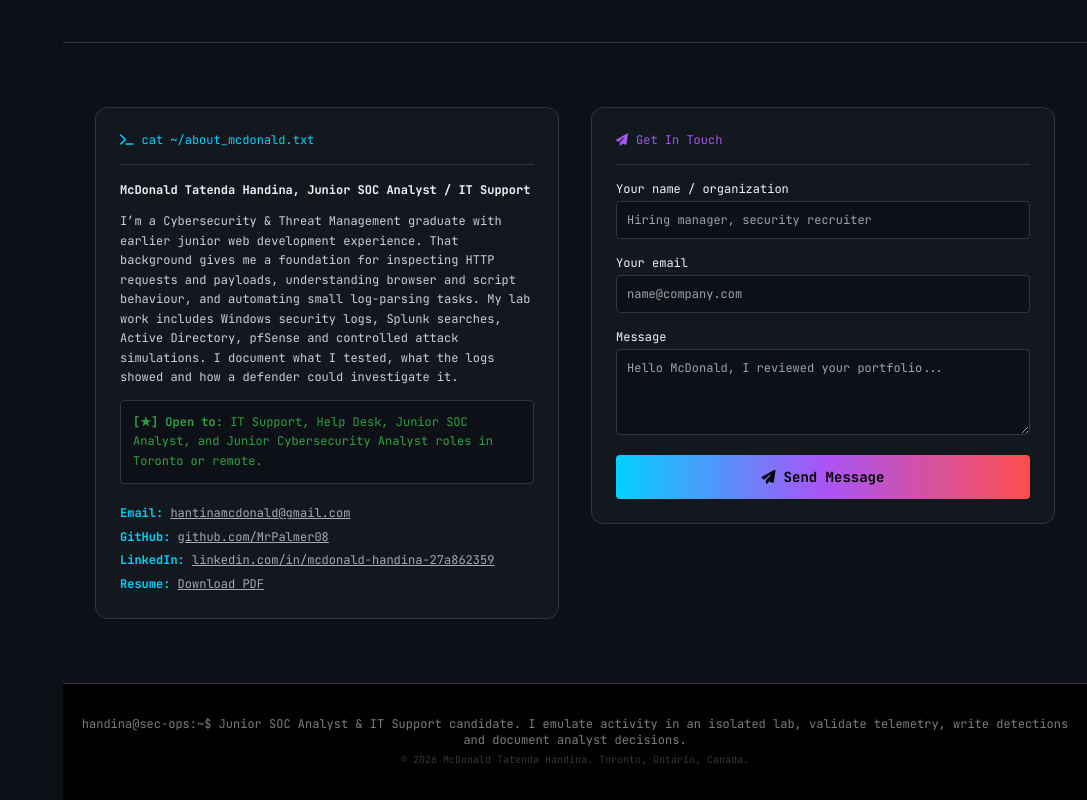
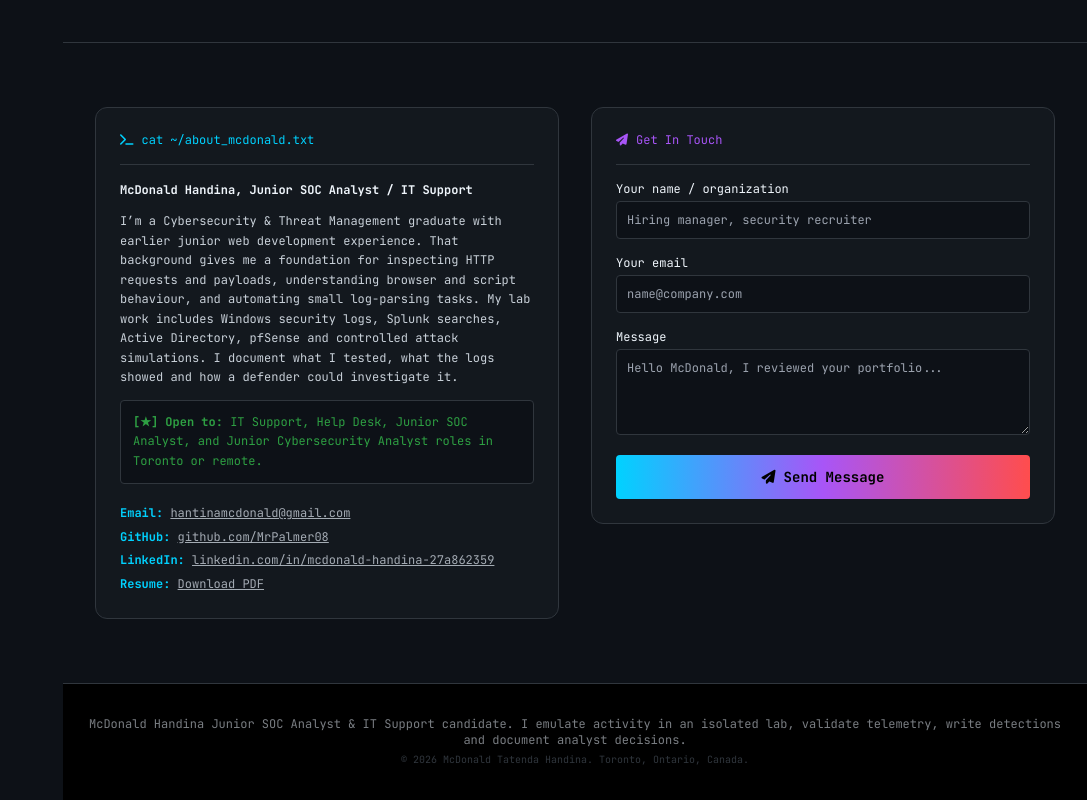
Before and after one commit to MrPalmer08/McDonald-Handina-Cybersecurity-Portfolio, a plain HTML site: page index.html in a window 1280 px wide. Shown: the part 10190-10990 px from the top of the page, without its empty margins (193-1280 px from the left). Drawn offline with nearby package versions, Linux system fonts and the light colour scheme.

Commit message:
Use consistent professional name throughout portfolio

```diff
--- a/index.html
+++ b/index.html
@@ -814,7 +814,7 @@
 
                     <div class="mt-4 font-mono text-xs text-cyber-text space-y-3 leading-relaxed">
                         <p class="text-cyber-heading font-bold">
-                            McDonald Tatenda Handina, Junior SOC Analyst / IT Support
+                            McDonald Handina, Junior SOC Analyst / IT Support
                         </p>
                         <p>
                             I’m a Cybersecurity & Threat Management graduate with earlier junior web development experience. That background gives me a foundation for inspecting HTTP requests and payloads, understanding browser and script behaviour, and automating small log-parsing tasks. My lab work includes Windows security logs, Splunk searches, Active Directory, pfSense and controlled attack simulations. I document what I tested, what the logs showed and how a defender could investigate it.
@@ -870,7 +870,7 @@
     <!-- Footer -->
     <footer class="py-8 bg-black border-t border-cyber-border font-mono text-xs text-center text-cyber-text/60">
         <div class="max-w-7xl mx-auto px-4">
-            <p>handina@sec-ops:~$ Junior SOC Analyst & IT Support candidate. I emulate activity in an isolated lab, validate telemetry, write detections and document analyst decisions.</p>
+            <p>McDonald Handina Junior SOC Analyst & IT Support candidate. I emulate activity in an isolated lab, validate telemetry, write detections and document analyst decisions.</p>
             <p class="mt-1 text-[10px] text-cyber-border">© 2026 McDonald Tatenda Handina. Toronto, Ontario, Canada.</p>
         </div>
     </footer>
```
